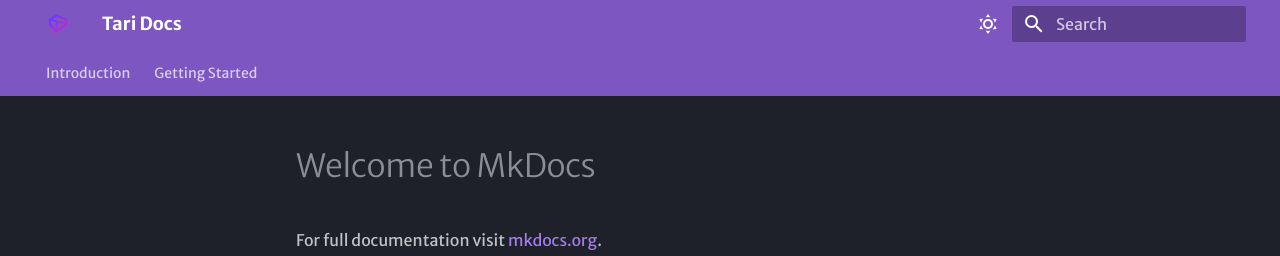
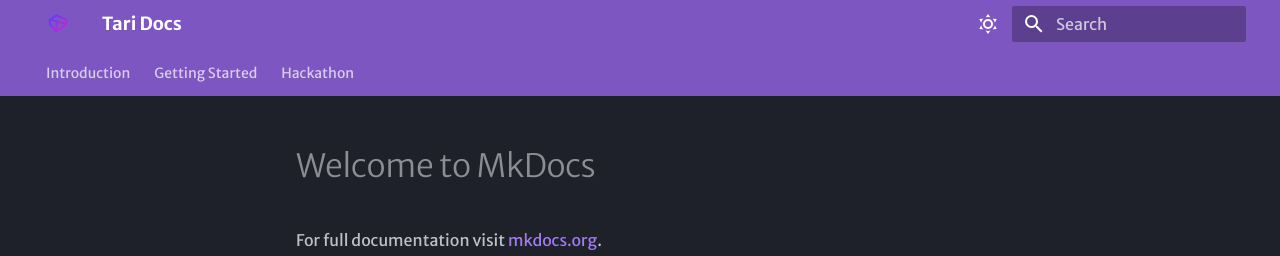
Before and after one commit to tari-project/doc-playground, an MkDocs documentation site: the page built from docs/index.md, in a window 1280 px wide. Shown: the top 256 px of the page. Built offline with MkDocs 1.6.1 and Material for MkDocs 9.7.7, drawn with Linux system fonts in a browser that asks for light colours; emoji names are drawn with the system emoji font; some web fonts are replaced.

Commit message:
fix: updated mkdocs.yml with hackathon link

```diff
--- a/mkdocs.yml
+++ b/mkdocs.yml
@@ -2,6 +2,7 @@ site_name: Tari Docs
 nav:
 - Introduction: tari-introduction.md
 - Getting Started: tari-templates.md
+- Hackathon: hackathon.md
 
 theme:
   name: material
```
